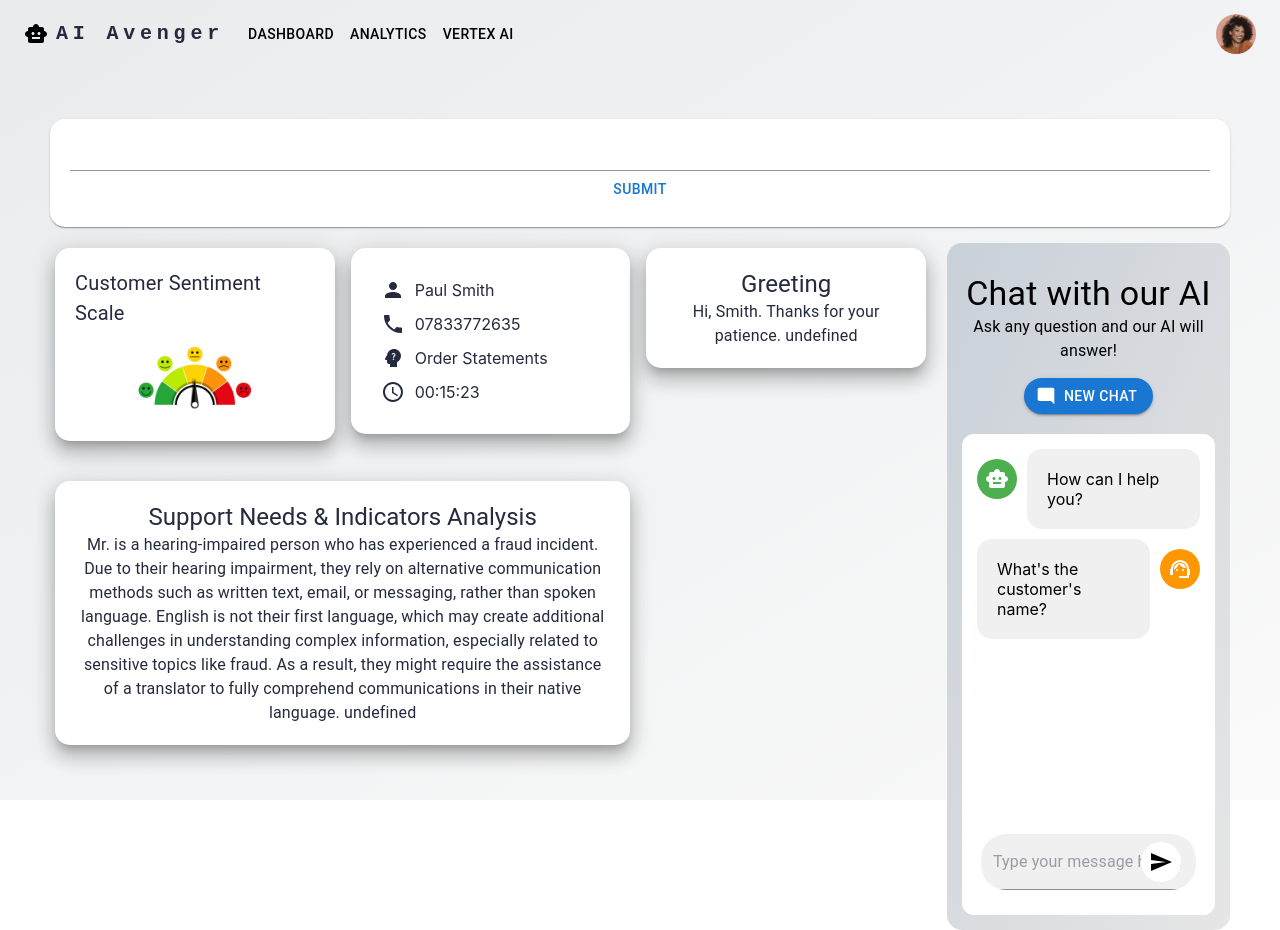
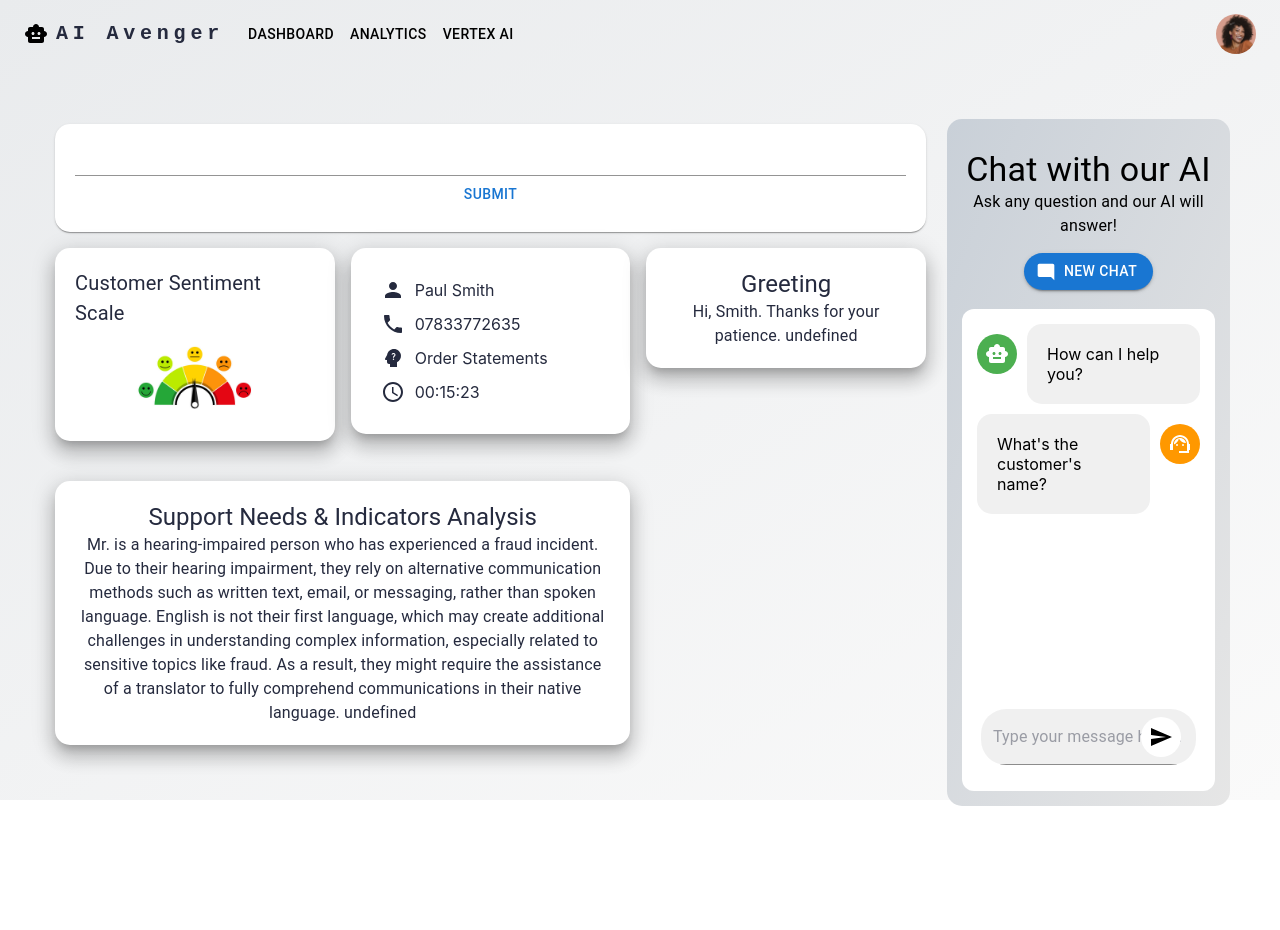
Before and after one commit to nicky1127/lbg-hackathon, a React (Create React App) app: page / in a window 1280 px wide. After the commit the page ends 806 px from the top, so only its background shows below. Built offline with nearby package versions, Linux system fonts and the light colour scheme.

Commit message:
Change position

```diff
--- a/src/components/pages/Dashboard.js
+++ b/src/components/pages/Dashboard.js
@@ -11,7 +11,6 @@ import WelcomeConv from "../layouts/WelcomeConv";
 import Greeting from "../layouts/Greeting";
 import IndicatorAnalysis from "../layouts/IndicatorAnalysis";
 
-
 const Dashboard = () => {
   return (
     <Box
@@ -23,11 +22,16 @@ const Dashboard = () => {
     >
       <Header />
       <Grid container spacing={2} sx={{ padding: "50px", height: "90vh" }}>
-
-        <Grid size={12}> <WelcomeConv /></Grid>
+        {/* <Grid size={12}>
+          {" "}
+          <WelcomeConv />
+        </Grid> */}
         <Grid size={9}>
           <Box sx={{ marginBottom: "40px" }}>
             <Grid container spacing={2} sx={{ margin: "5px" }}>
+              <Grid size={12}>
+                <WelcomeConv />
+              </Grid>
               <Grid size={4}>
                 <CustSentiment />
               </Grid>
```
